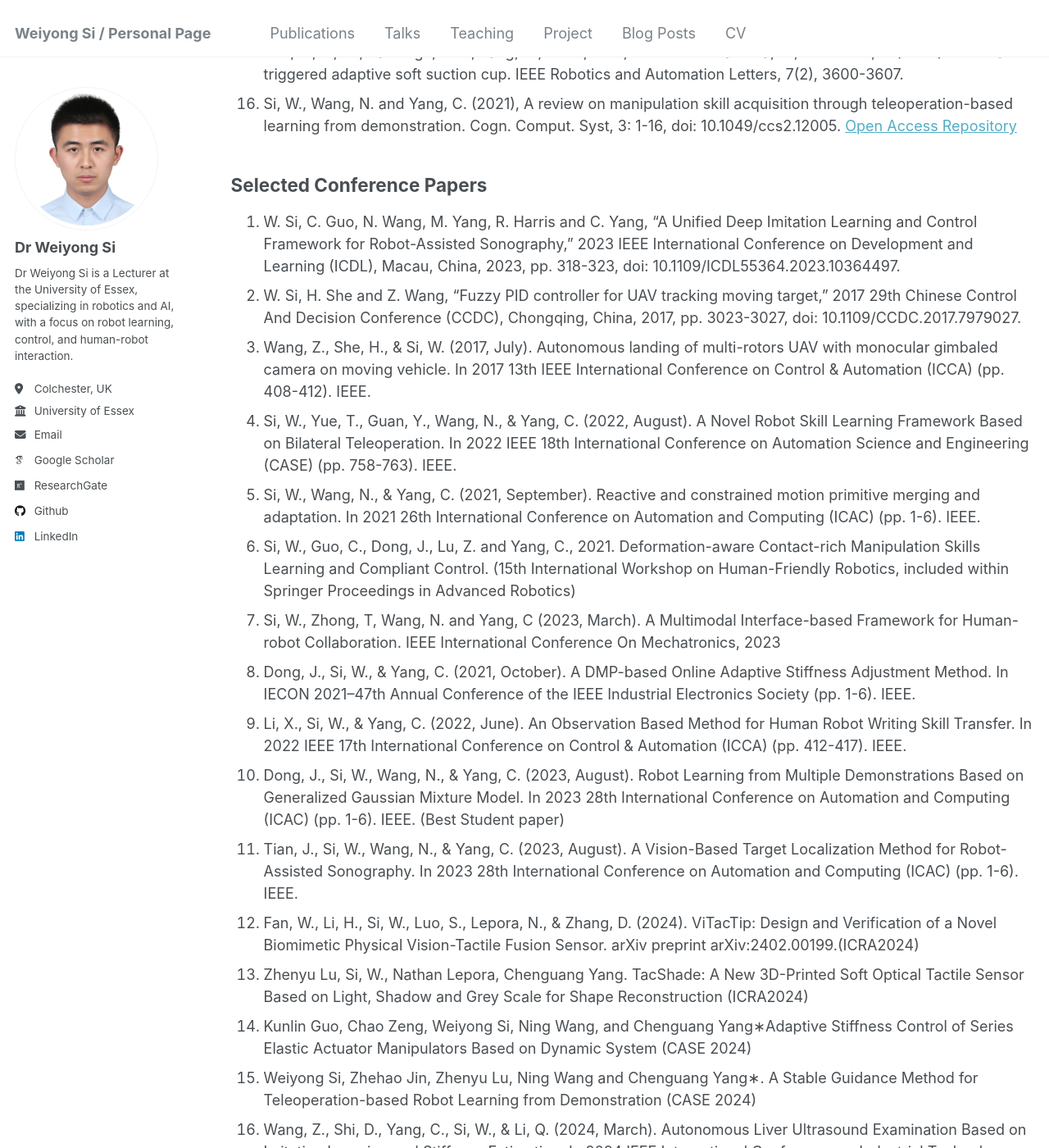
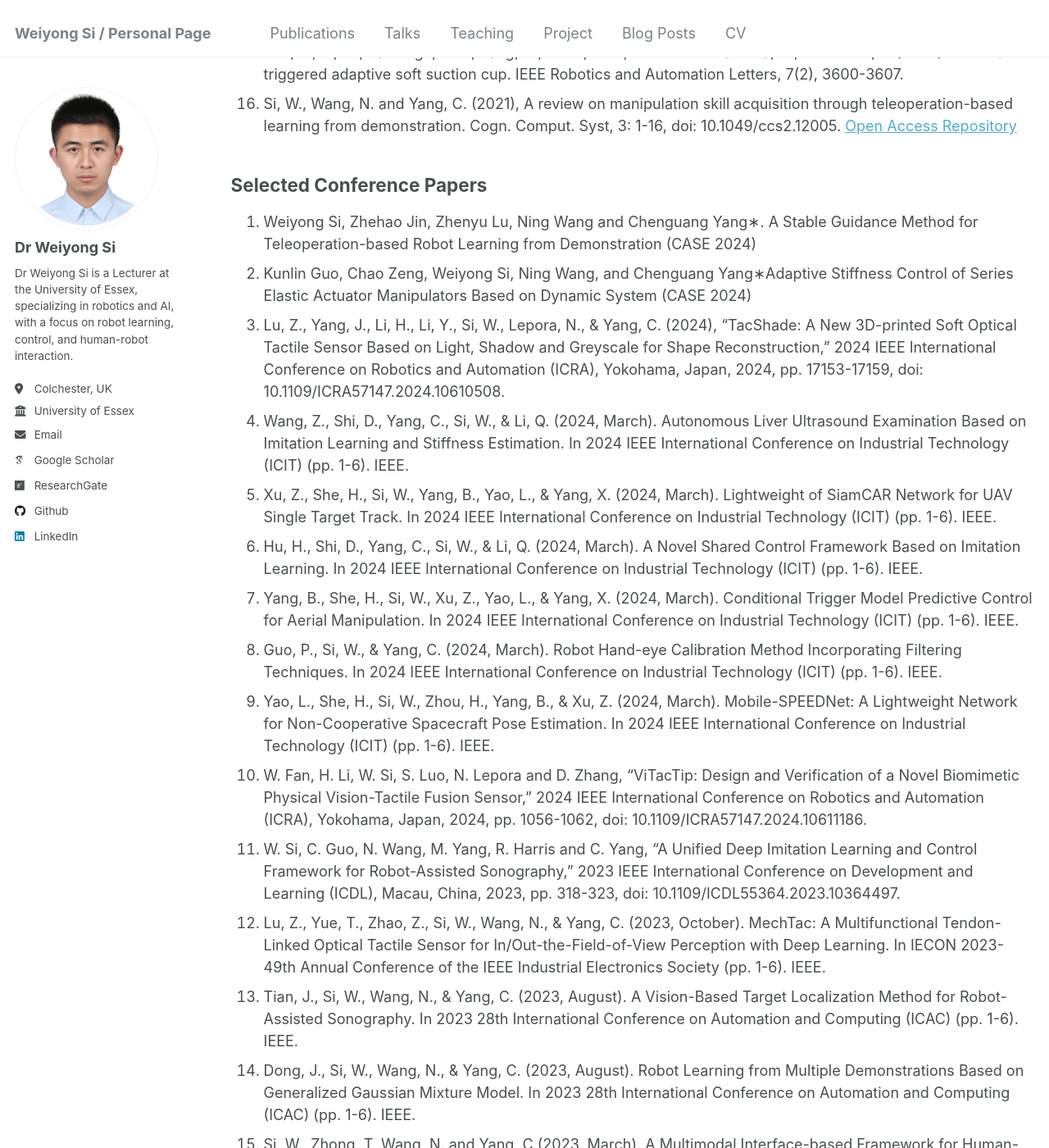
Before and after one commit to siweiyong/siweiyong.github.io, a Jekyll site: the page built from _pages/publications.md, in a window 1280 px wide and 1400 px high, scrolled down 1209 px. Shown: the whole window at 82% size. Built offline with Jekyll 4.4.1, drawn with Linux system fonts in a browser that asks for light colours; some web fonts are replaced; some of the changed text lies outside the part shown.

Commit message:
Update publications.md

```diff
--- a/_pages/publications.md
+++ b/_pages/publications.md
@@ -33,24 +33,25 @@ author_profile: true
 
 
 ## Selected Conference Papers
-1. W. Si, C. Guo, N. Wang, M. Yang, R. Harris and C. Yang, "A Unified Deep Imitation Learning and Control Framework for Robot-Assisted Sonography," 2023 IEEE International Conference on Development and Learning (ICDL), Macau, China, 2023, pp. 318-323, doi: 10.1109/ICDL55364.2023.10364497.
-2. W. Si, H. She and Z. Wang, "Fuzzy PID controller for UAV tracking moving target," 2017 29th Chinese Control And Decision Conference (CCDC), Chongqing, China, 2017, pp. 3023-3027, doi: 10.1109/CCDC.2017.7979027.
-3. Wang, Z., She, H., & Si, W. (2017, July). Autonomous landing of multi-rotors UAV with monocular gimbaled camera on moving vehicle. In 2017 13th IEEE International Conference on Control & Automation (ICCA) (pp. 408-412). IEEE.
-4. Si, W., Yue, T., Guan, Y., Wang, N., & Yang, C. (2022, August). A Novel Robot Skill Learning Framework Based on Bilateral Teleoperation. In 2022 IEEE 18th International Conference on Automation Science and Engineering (CASE) (pp. 758-763). IEEE.
-5. Si, W., Wang, N., & Yang, C. (2021, September). Reactive and constrained motion primitive merging and adaptation. In 2021 26th International Conference on Automation and Computing (ICAC) (pp. 1-6). IEEE.
-6. Si, W., Guo, C., Dong, J., Lu, Z. and Yang, C., 2021. Deformation-aware Contact-rich Manipulation Skills Learning and Compliant Control. (15th International Workshop on Human-Friendly Robotics, included within Springer Proceedings in Advanced Robotics)
-7. Si, W., Zhong, T, Wang, N. and Yang, C (2023, March). A Multimodal Interface-based Framework for Human-robot Collaboration. IEEE International Conference On Mechatronics, 2023
-8. Dong, J., Si, W., & Yang, C. (2021, October). A DMP-based Online Adaptive Stiffness Adjustment Method. In IECON 2021–47th Annual Conference of the IEEE Industrial Electronics Society (pp. 1-6). IEEE.
-9. Li, X., Si, W., & Yang, C. (2022, June). An Observation Based Method for Human Robot Writing Skill Transfer. In 2022 IEEE 17th International Conference on Control & Automation (ICCA) (pp. 412-417). IEEE.
-10. Dong, J., Si, W., Wang, N., & Yang, C. (2023, August). Robot Learning from Multiple Demonstrations Based on Generalized Gaussian Mixture Model. In 2023 28th International Conference on Automation and Computing (ICAC) (pp. 1-6). IEEE. (Best Student paper)
-11. Tian, J., Si, W., Wang, N., & Yang, C. (2023, August). A Vision-Based Target Localization Method for Robot-Assisted Sonography. In 2023 28th International Conference on Automation and Computing (ICAC) (pp. 1-6). IEEE.
-12. Fan, W., Li, H., Si, W., Luo, S., Lepora, N., & Zhang, D. (2024). ViTacTip: Design and Verification of a Novel Biomimetic Physical Vision-Tactile Fusion Sensor. arXiv preprint arXiv:2402.00199.(ICRA2024)
-13. Zhenyu Lu, Si, W., Nathan Lepora, Chenguang Yang. TacShade: A New 3D-Printed Soft Optical Tactile Sensor Based on Light, Shadow and Grey Scale for Shape Reconstruction (ICRA2024)
-14. Kunlin Guo, Chao Zeng, Weiyong Si, Ning Wang, and Chenguang Yang∗Adaptive Stiffness Control of Series Elastic Actuator Manipulators Based on Dynamic System (CASE 2024)
-15. Weiyong Si, Zhehao Jin, Zhenyu Lu, Ning Wang and Chenguang Yang∗. A Stable Guidance Method for Teleoperation-based Robot Learning from Demonstration (CASE 2024)
-16. Wang, Z., Shi, D., Yang, C., Si, W., & Li, Q. (2024, March). Autonomous Liver Ultrasound Examination Based on Imitation Learning and Stiffness Estimation. In 2024 IEEE International Conference on Industrial Technology (ICIT) (pp. 1-6). IEEE.
-17. Xu, Z., She, H., Si, W., Yang, B., Yao, L., & Yang, X. (2024, March). Lightweight of SiamCAR Network for UAV Single Target Track. In 2024 IEEE International Conference on Industrial Technology (ICIT) (pp. 1-6). IEEE.
-18. Hu, H., Shi, D., Yang, C., Si, W., & Li, Q. (2024, March). A Novel Shared Control Framework Based on Imitation Learning. In 2024 IEEE International Conference on Industrial Technology (ICIT) (pp. 1-6). IEEE.
-19. Yang, B., She, H., Si, W., Xu, Z., Yao, L., & Yang, X. (2024, March). Conditional Trigger Model Predictive Control for Aerial Manipulation. In 2024 IEEE International Conference on Industrial Technology (ICIT) (pp. 1-6). IEEE.
-20. Guo, P., Si, W., & Yang, C. (2024, March). Robot Hand-eye Calibration Method Incorporating Filtering Techniques. In 2024 IEEE International Conference on Industrial Technology (ICIT) (pp. 1-6). IEEE.
-21. Yao, L., She, H., Si, W., Zhou, H., Yang, B., & Xu, Z. (2024, March). Mobile-SPEEDNet: A Lightweight Network for Non-Cooperative Spacecraft Pose Estimation. In 2024 IEEE International Conference on Industrial Technology (ICIT) (pp. 1-6). IEEE.
+1. Weiyong Si, Zhehao Jin, Zhenyu Lu, Ning Wang and Chenguang Yang∗. A Stable Guidance Method for Teleoperation-based Robot Learning from Demonstration (CASE 2024)
+2. Kunlin Guo, Chao Zeng, Weiyong Si, Ning Wang, and Chenguang Yang∗Adaptive Stiffness Control of Series Elastic Actuator Manipulators Based on Dynamic System (CASE 2024)
+3. Lu, Z., Yang, J., Li, H., Li, Y., Si, W., Lepora, N., & Yang, C. (2024), "TacShade: A New 3D-printed Soft Optical Tactile Sensor Based on Light, Shadow and Greyscale for Shape Reconstruction," 2024 IEEE International Conference on Robotics and Automation (ICRA), Yokohama, Japan, 2024, pp. 17153-17159, doi: 10.1109/ICRA57147.2024.10610508.
+4. Wang, Z., Shi, D., Yang, C., Si, W., & Li, Q. (2024, March). Autonomous Liver Ultrasound Examination Based on Imitation Learning and Stiffness Estimation. In 2024 IEEE International Conference on Industrial Technology (ICIT) (pp. 1-6). IEEE.
+5. Xu, Z., She, H., Si, W., Yang, B., Yao, L., & Yang, X. (2024, March). Lightweight of SiamCAR Network for UAV Single Target Track. In 2024 IEEE International Conference on Industrial Technology (ICIT) (pp. 1-6). IEEE.
+6. Hu, H., Shi, D., Yang, C., Si, W., & Li, Q. (2024, March). A Novel Shared Control Framework Based on Imitation Learning. In 2024 IEEE International Conference on Industrial Technology (ICIT) (pp. 1-6). IEEE.
+7. Yang, B., She, H., Si, W., Xu, Z., Yao, L., & Yang, X. (2024, March). Conditional Trigger Model Predictive Control for Aerial Manipulation. In 2024 IEEE International Conference on Industrial Technology (ICIT) (pp. 1-6). IEEE.
+8. Guo, P., Si, W., & Yang, C. (2024, March). Robot Hand-eye Calibration Method Incorporating Filtering Techniques. In 2024 IEEE International Conference on Industrial Technology (ICIT) (pp. 1-6). IEEE.
+9. Yao, L., She, H., Si, W., Zhou, H., Yang, B., & Xu, Z. (2024, March). Mobile-SPEEDNet: A Lightweight Network for Non-Cooperative Spacecraft Pose Estimation. In 2024 IEEE International Conference on Industrial Technology (ICIT) (pp. 1-6). IEEE.
+10. W. Fan, H. Li, W. Si, S. Luo, N. Lepora and D. Zhang, "ViTacTip: Design and Verification of a Novel Biomimetic Physical Vision-Tactile Fusion Sensor," 2024 IEEE International Conference on Robotics and Automation (ICRA), Yokohama, Japan, 2024, pp. 1056-1062, doi: 10.1109/ICRA57147.2024.10611186.
+11. W. Si, C. Guo, N. Wang, M. Yang, R. Harris and C. Yang, "A Unified Deep Imitation Learning and Control Framework for Robot-Assisted Sonography," 2023 IEEE International Conference on Development and Learning (ICDL), Macau, China, 2023, pp. 318-323, doi: 10.1109/ICDL55364.2023.10364497.
+12. Lu, Z., Yue, T., Zhao, Z., Si, W., Wang, N., & Yang, C. (2023, October). MechTac: A Multifunctional Tendon-Linked Optical Tactile Sensor for In/Out-the-Field-of-View Perception with Deep Learning. In IECON 2023-49th Annual Conference of the IEEE Industrial Electronics Society (pp. 1-6). IEEE.
+13. Tian, J., Si, W., Wang, N., & Yang, C. (2023, August). A Vision-Based Target Localization Method for Robot-Assisted Sonography. In 2023 28th International Conference on Automation and Computing (ICAC) (pp. 1-6). IEEE.
+14.  Dong, J., Si, W., Wang, N., & Yang, C. (2023, August). Robot Learning from Multiple Demonstrations Based on Generalized Gaussian Mixture Model. In 2023 28th International Conference on Automation and Computing (ICAC) (pp. 1-6). IEEE.
+15.  Si, W., Zhong, T, Wang, N. and Yang, C (2023, March). A Multimodal Interface-based Framework for Human-robot Collaboration. IEEE International Conference On Mechatronics, 2023
+16.  Si, W., Guo, C., Dong, J., Lu, Z. and Yang, C., 2021. Deformation-aware Contact-rich Manipulation Skills Learning and Compliant Control. (15th International Workshop on Human-Friendly Robotics, included within Springer Proceedings in Advanced Robotics)
+17.  Si, W., Yue, T., Guan, Y., Wang, N., & Yang, C. (2022, August). A Novel Robot Skill Learning Framework Based on Bilateral Teleoperation. In 2022 IEEE 18th International Conference on Automation Science and Engineering (CASE) (pp. 758-763). IEEE.
+18.  Li, X., Si, W., & Yang, C. (2022, June). An Observation Based Method for Human Robot Writing Skill Transfer. In 2022 IEEE 17th International Conference on Control & Automation (ICCA) (pp. 412-417). IEEE.
+20.  Dong, J., Si, W., & Yang, C. (2021, October). A DMP-based Online Adaptive Stiffness Adjustment Method. In IECON 2021–47th Annual Conference of the IEEE Industrial Electronics Society (pp. 1-6). IEEE.
+21.  Si, W., Wang, N., & Yang, C. (2021, September). Reactive and constrained motion primitive merging and adaptation. In 2021 26th International Conference on Automation and Computing (ICAC) (pp. 1-6). IEEE.
+22. Wang, Z., She, H., & Si, W. (2017, July). Autonomous landing of multi-rotors UAV with monocular gimbaled camera on moving vehicle. In 2017 13th IEEE International Conference on Control & Automation (ICCA) (pp. 408-412). IEEE.
+24. W. Si, H. She and Z. Wang, "Fuzzy PID controller for UAV tracking moving target," 2017 29th Chinese Control And Decision Conference (CCDC), Chongqing, China, 2017, pp. 3023-3027, doi: 10.1109/CCDC.2017.7979027.
```
